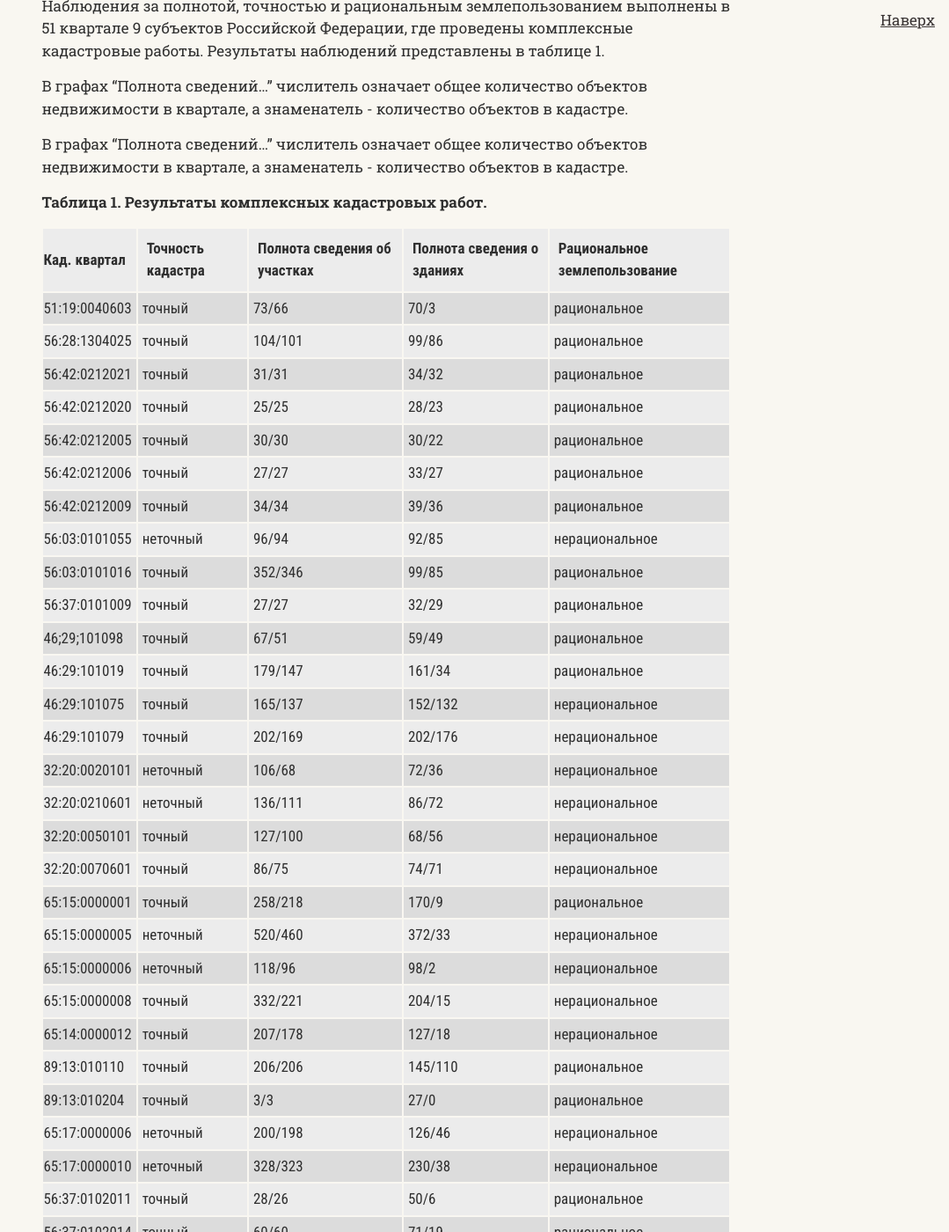
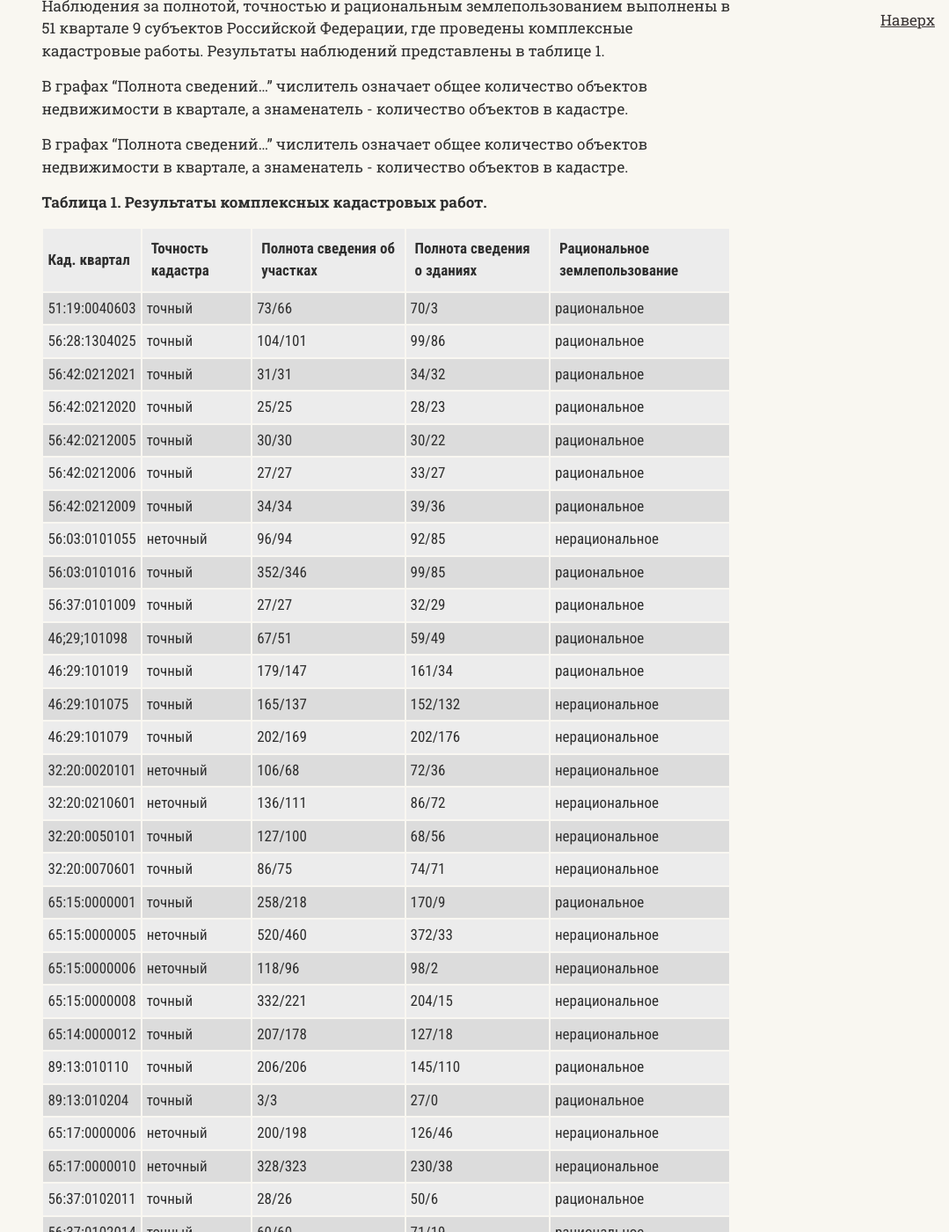
Before and after one commit to SergSi/land-use-art, a Jekyll site: the page built from _materials/2023-11-27-report-kkr.md, in a window 1280 px wide and 1400 px high, scrolled down 1534 px. Shown: the whole window at 88% size, without its empty margins (201-1280 px from the left). Built offline with Jekyll 4.4.1, drawn with Linux system fonts in a browser that asks for light colours; some web fonts are replaced.

Commit message:
Update style.css

```diff
--- a/assets/css/style.css
+++ b/assets/css/style.css
@@ -409,7 +409,7 @@ td {
   font-family: 'Roboto Condensed', sans-serif;}
 th:first-child,
 td:first-child {
-  padding-left: 0;}
+  padding-left: 5px;}
 th:last-child,
 td:last-child {
   padding-right: 0;
```
